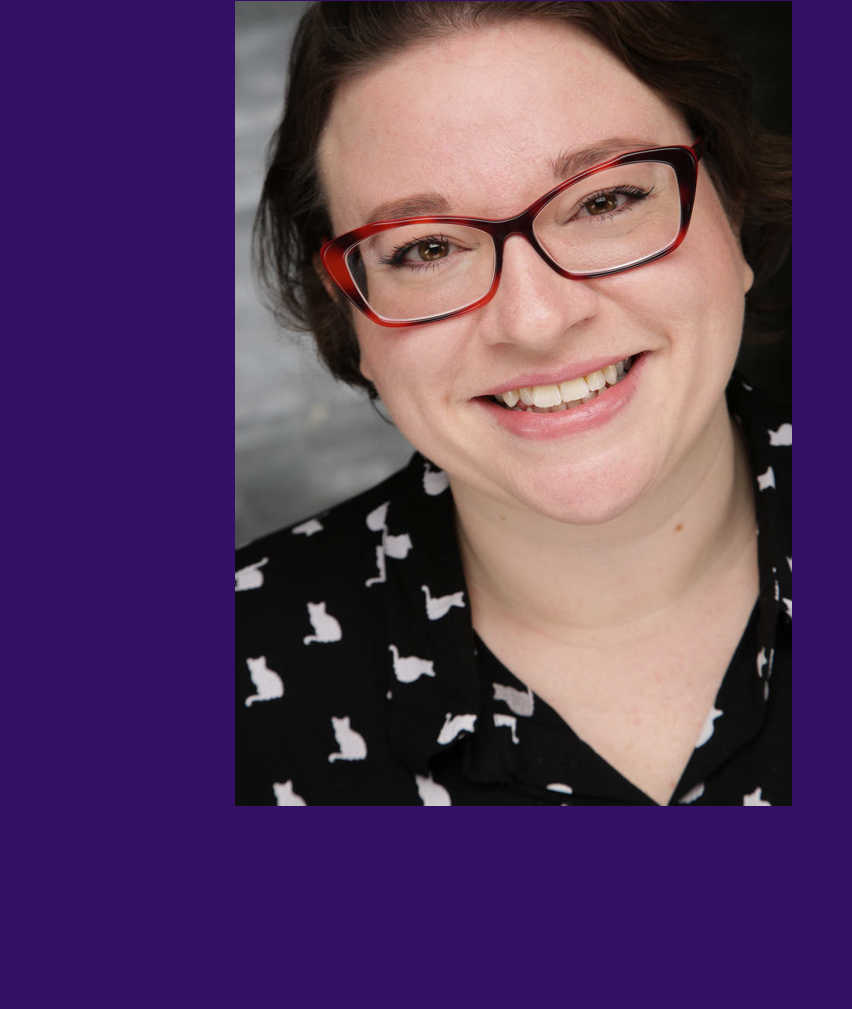
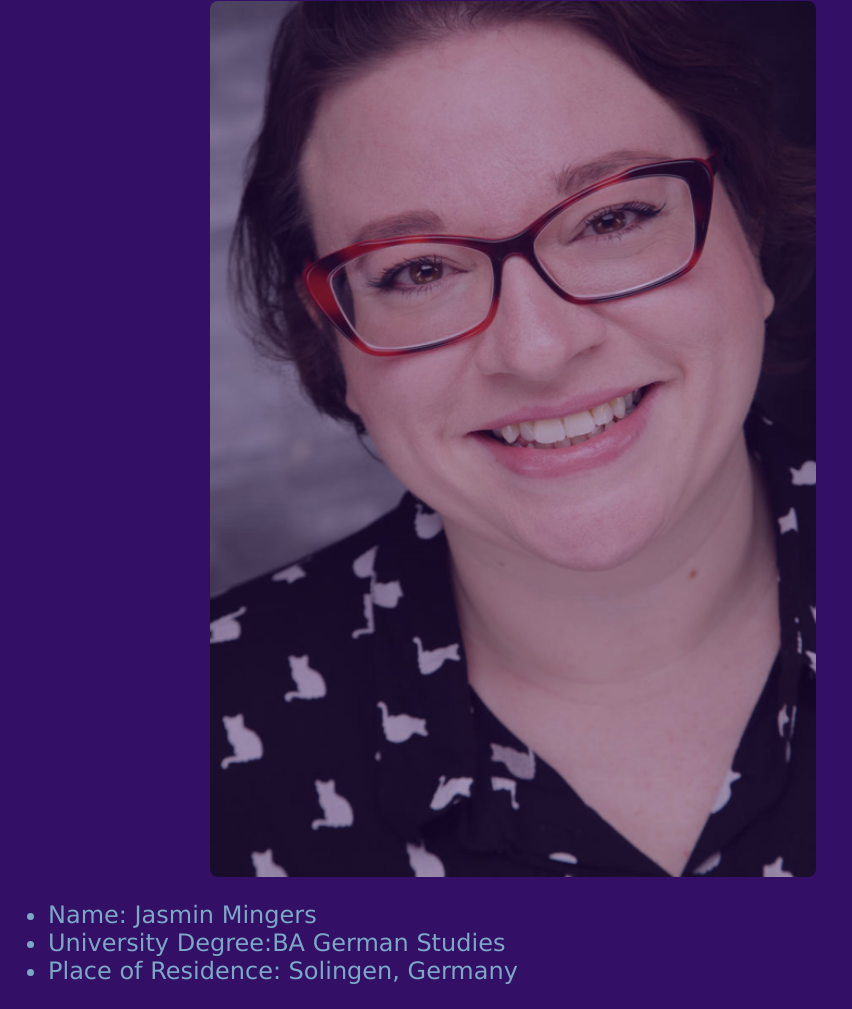
Before and after one commit to Jasmin262/primer, a plain HTML site: page index.html in a window 1280 px wide. Shown: the part 343-1352 px from the top of the page, without its empty margins (0-852 px from the left). Before the commit the page ends 1161 px from the top, so only its background shows below. Drawn offline with Linux system fonts and the light colour scheme.

Commit message:
img styled

```diff
--- a/index.html
+++ b/index.html
@@ -1,10 +1,15 @@
 <!DOCTYPE html>
 <html lang="en">
   <head>
-<link rel="stylesheet" type="text/css" href="portfolio_1/index.css" media="screen"/>
-  <meta charset="UTF-8">
-  <meta name="viewport" content="width=device-width, initial-scale=1.0">
-  <meta http-equiv="X-UA-Compatible" content="ie=edge">
+    <link
+      rel="stylesheet"
+      type="text/css"
+      href="portfolio_1/index.css"
+      media="screen"
+    />
+    <meta charset="UTF-8" />
+    <meta name="viewport" content="width=device-width, initial-scale=1.0" />
+    <meta http-equiv="X-UA-Compatible" content="ie=edge" />
     <title>Document</title>
   </head>
   <body>
@@ -18,7 +23,13 @@
     </div>
     <div class="main">
       <h1>Welcome to my page!</h1>
-    <img src="portfolio_1/Bewerbungsfoto.png" alt="Jasmin">
+      <img src="portfolio_1/Bewerbungsfoto.png" alt="Jasmin" />
+      <ul>
+        <li>Name: Jasmin Mingers</li>
+        <li>University Degree:BA German Studies</li>
+        <li>Place of Residence: Solingen, Germany</li>
+      </ul>
     </div>
+    <div class="footer"></div>
   </body>
 </html>
--- a/portfolio_1/index.css
+++ b/portfolio_1/index.css
@@ -3,7 +3,7 @@ font-family: 'Lucida Sans', 'Lucida Sans Regular', 'Lucida Grande', 'Lucida Sans
 background-color: rgba(51, 15, 102, 1);
 min-width: 640px;
 max-width: 1010px;
-color: rgba(230, 238, 244, 1)
+color: rgb(125, 167, 200)
 }
 
 .header{
@@ -20,10 +20,20 @@ h1 {
 font-size: 80px;
 }
 
-.main img:{
+.main img {
   display:block;
-  width: 50%;
+  margin-left: auto;
+  margin-right: auto;
+  width: 60%;
   height: auto;
-  opacity: 50%;
+  opacity: 65%;
   border-radius: 8px;
 }
+
+.main ul {
+display: block;
+margin-left: auto;
+margin-right: auto;
+text-align: left;
+font-size: 150%;
+}
```
Lines whose indentation alone changed are shown as unchanged.
